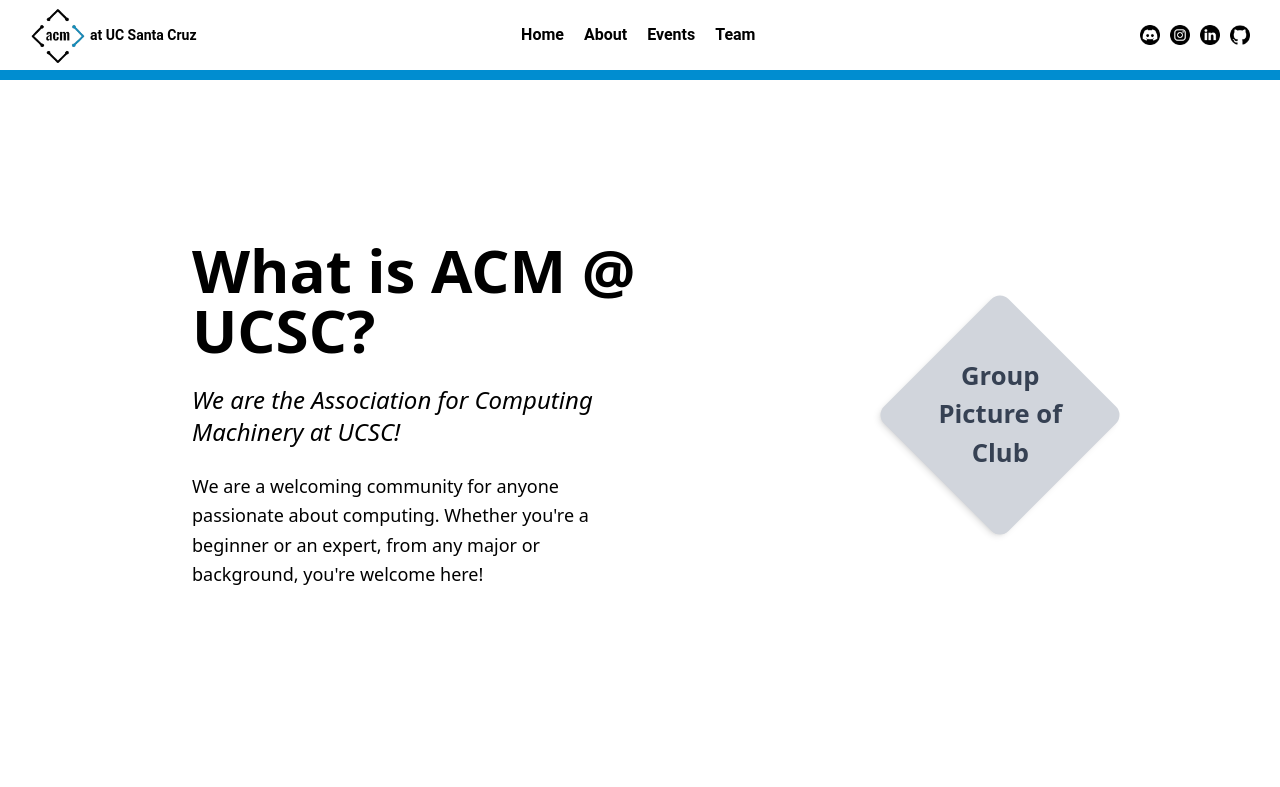
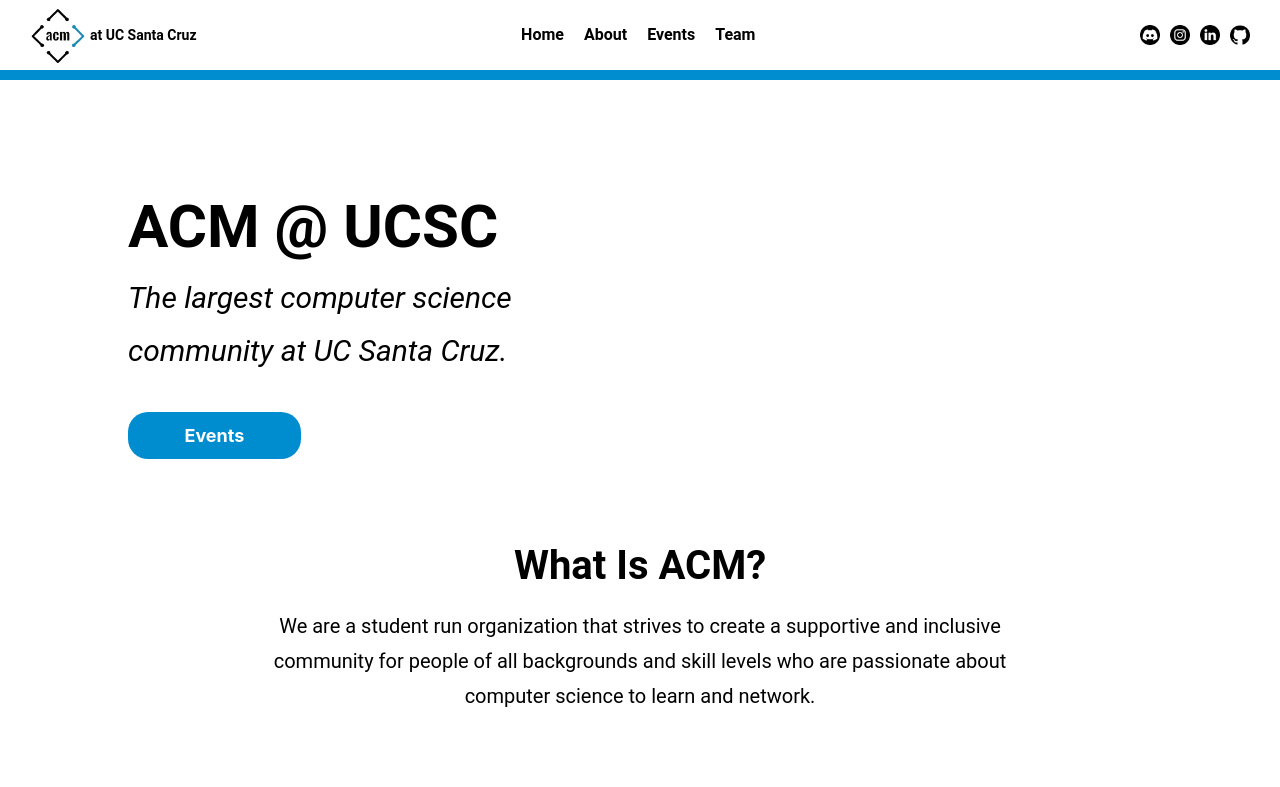
Before and after one commit to acmucsc/UCSC-ACM-Website, a React (Vite) app: page / in a window 1280 px wide. Shown: the top 787 px of the page. Built offline with nearby package versions, Linux system fonts and the light colour scheme.

Commit message:
adding routes

```diff
--- a/package.json
+++ b/package.json
@@ -14,6 +14,7 @@
     "framer-motion": "^12.4.0",
     "react": "^19.0.0",
     "react-dom": "^19.0.0",
+    "react-router-dom": "^7.5.3",
     "tailwindcss": "^4.0.4"
   },
   "devDependencies": {
--- a/src/App.jsx
+++ b/src/App.jsx
@@ -1,15 +1,17 @@
-import Welcome from './pages/Welcome'
+import { BrowserRouter as Router, Routes, Route } from 'react-router-dom';
+import Welcome from './pages/Welcome';
 import About from './pages/About';
-
-// import './reset.css';
 import './index.css';
 
 const App = () => {
   return (
-    <div>
-      <About/>
-    </div>
-  )
-}
+    <Router>
+      <Routes>
+        <Route path="/" element={<Welcome />} />
+        <Route path="/about" element={<About />} />
+      </Routes>
+    </Router>
+  );
+};
 
-export default App
+export default App;
--- a/src/components/Navbar/Navbar.jsx
+++ b/src/components/Navbar/Navbar.jsx
@@ -1,5 +1,5 @@
 import React, { useState } from "react";
-
+import { Link } from 'react-router-dom';
 import './Navbar.css'
 
 const Navbar = () => {
@@ -27,10 +27,10 @@
             <div className={menu_class}>
                 <nav className="burger-menu-contents">
                     <ul>
-                        <li><a href="#">Home</a></li>
-                        <li><a href="#">About</a></li>
-                        <li><a href="#">Events</a></li>
-                        <li><a href="#">Team</a></li>
+                        <li><Link to="/">Home</Link></li>
+                        <li><Link to="/about">About</Link></li>
+                        <li><Link to="/events">Events</Link></li>
+                        <li><Link to="/team">Team</Link></li>
                     </ul>
                 </nav>
             </div>
@@ -42,10 +42,10 @@
                 </div></a>
                 <nav className="header-main-nav">
                     <ul>
-                        <li><a href="#">Home</a></li>
-                        <li><a href="#">About</a></li>
-                        <li><a href="#">Events</a></li>
-                        <li><a href="#">Team</a></li>
+                        <li><Link to="/">Home</Link></li>
+                        <li><Link to="/about">About</Link></li>
+                        <li><Link to="/events">Events</Link></li>
+                        <li><Link to="/team">Team</Link></li>
                     </ul>
                 </nav>
                 <div className="header-main-sm">
```
Also changed, not shown: 1 other file (tests, documents, lock files or other folders).
